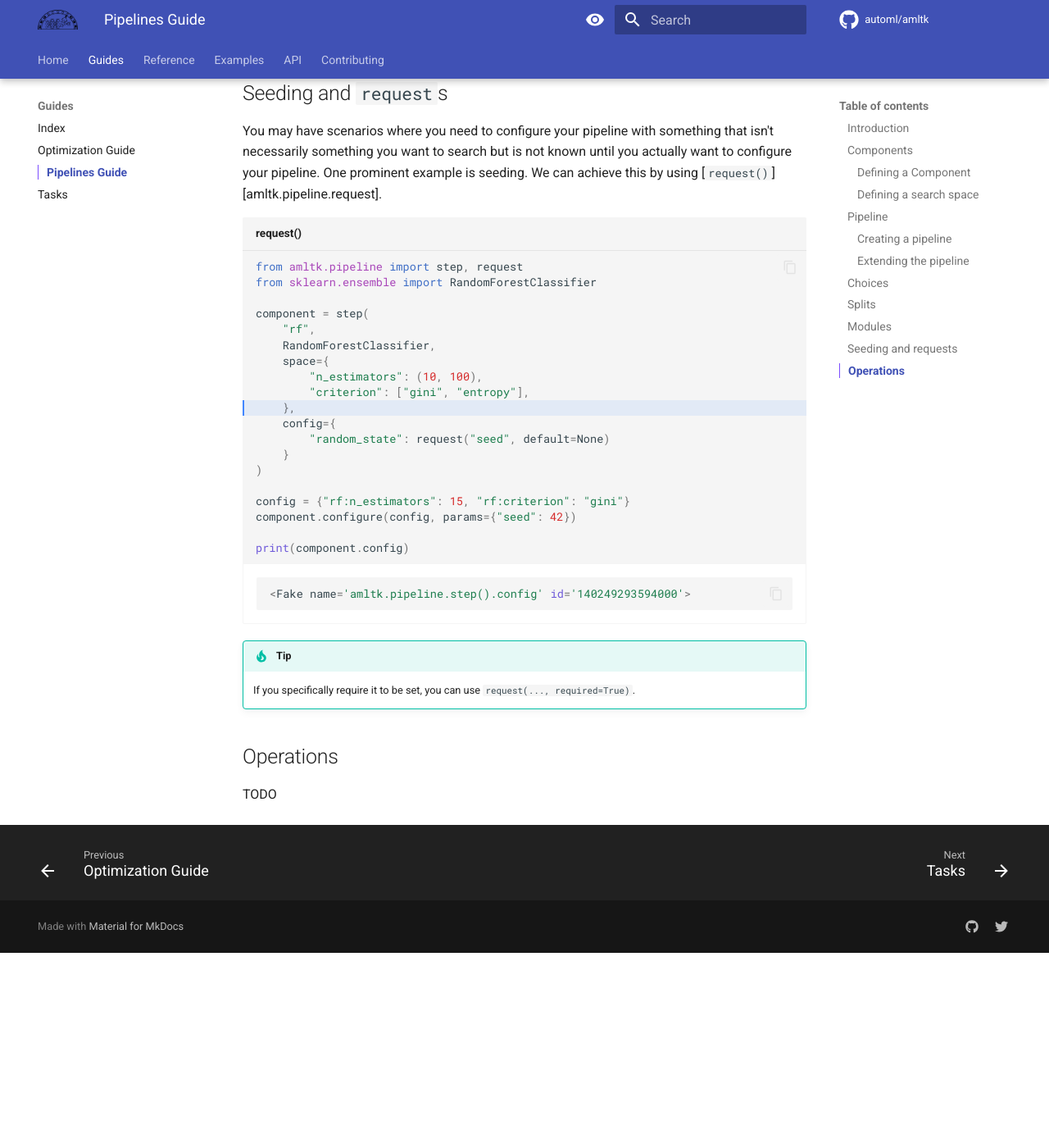
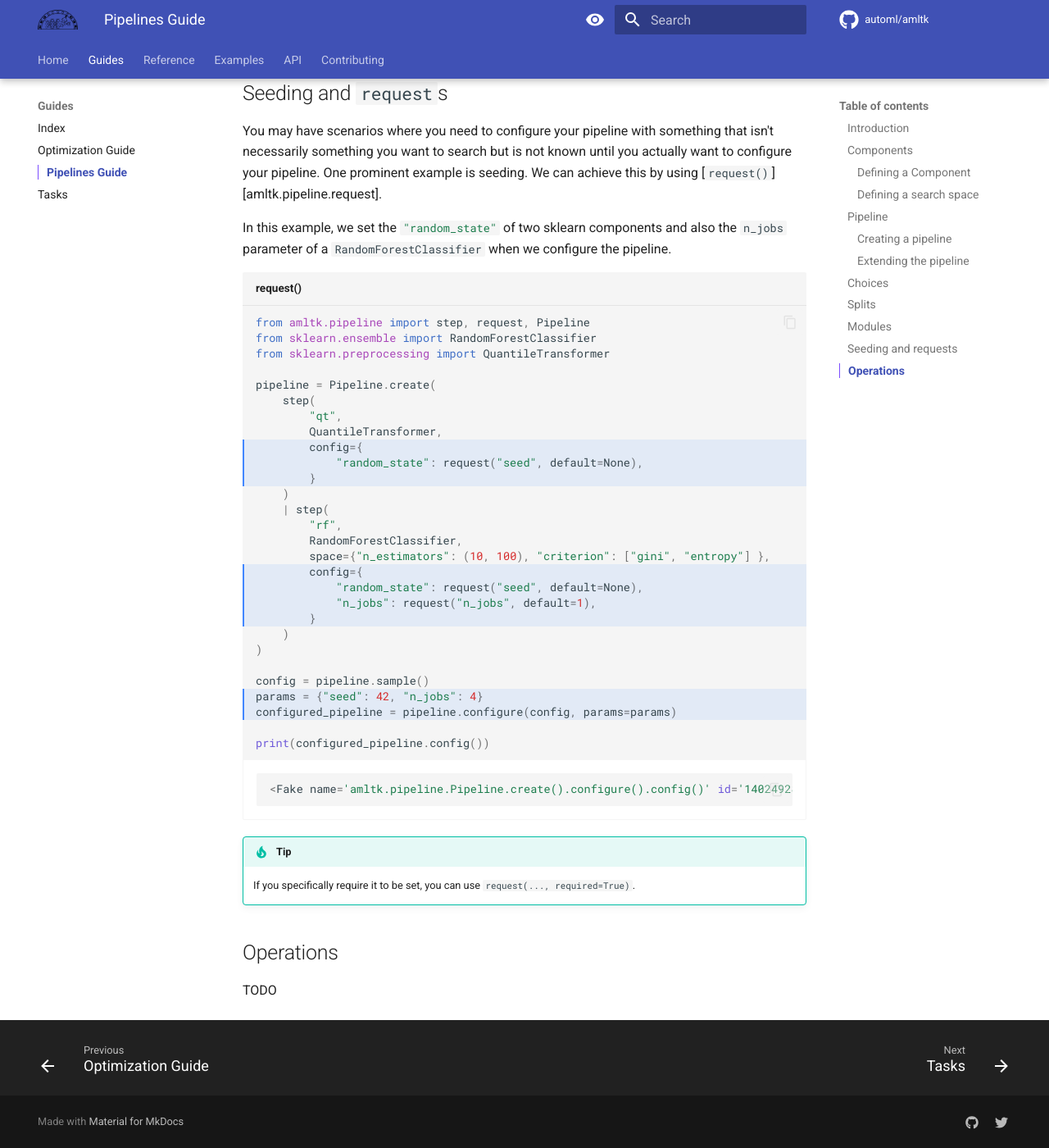
Before and after one commit to automl/amltk, an MkDocs documentation site: the page built from docs/guides/pipelines.md, in a window 1280 px wide and 1400 px high, scrolled down 13010 px. Shown: the whole window at 82% size. Built offline with MkDocs 1.6.1 and Material for MkDocs 9.7.7, drawn with Linux system fonts in a browser that asks for light colours; comment, search, counter and statistics services are not loaded; before the commit the page ends 14172 px from its top, so only the background shows below that.

Commit message:
fix(Pipeline): Requests sets correct key

````diff
--- a/docs/guides/pipelines.md
+++ b/docs/guides/pipelines.md
@@ -1041,26 +1041,39 @@ isn't necessarily something you want to search but is not known until you actual
 want to configure your pipeline. One prominent example is seeding. We can achieve
 this by using [`request()`][amltk.pipeline.request].
 
-```python hl_lines="10" exec="true" source="material-block" result="python" title="request()"
-from amltk.pipeline import step, request
+In this example, we set the `#!python "random_state"` of two sklearn components
+and also the `#!python n_jobs` parameter of a `RandomForestClassifier` when we
+configure the pipeline.
+
+```python hl_lines="9 10 11 17 18 19 20 25 26" exec="true" source="material-block" result="python" title="request()"
+from amltk.pipeline import step, request, Pipeline
 from sklearn.ensemble import RandomForestClassifier
+from sklearn.preprocessing import QuantileTransformer
 
-component = step(
-    "rf",
-    RandomForestClassifier,
-    space={
-        "n_estimators": (10, 100),
-        "criterion": ["gini", "entropy"],
-    },
-    config={
-        "random_state": request("seed", default=None)
-    }
+pipeline = Pipeline.create(
+    step(
+        "qt",
+        QuantileTransformer,
+        config={
+            "random_state": request("seed", default=None),
+        }
+    )
+    | step(
+        "rf",
+        RandomForestClassifier,
+        space={"n_estimators": (10, 100), "criterion": ["gini", "entropy"] },
+        config={
+            "random_state": request("seed", default=None),
+            "n_jobs": request("n_jobs", default=1),
+        }
+    )
 )
 
-config = {"rf:n_estimators": 15, "rf:criterion": "gini"}
-component.configure(config, params={"seed": 42})
+config = pipeline.sample()
+params = {"seed": 42, "n_jobs": 4}
+configured_pipeline = pipeline.configure(config, params=params)
 
-print(component.config)
+print(configured_pipeline.config())
 ```
 
 !!! tip
````
Also changed, not shown: 4 other files.
